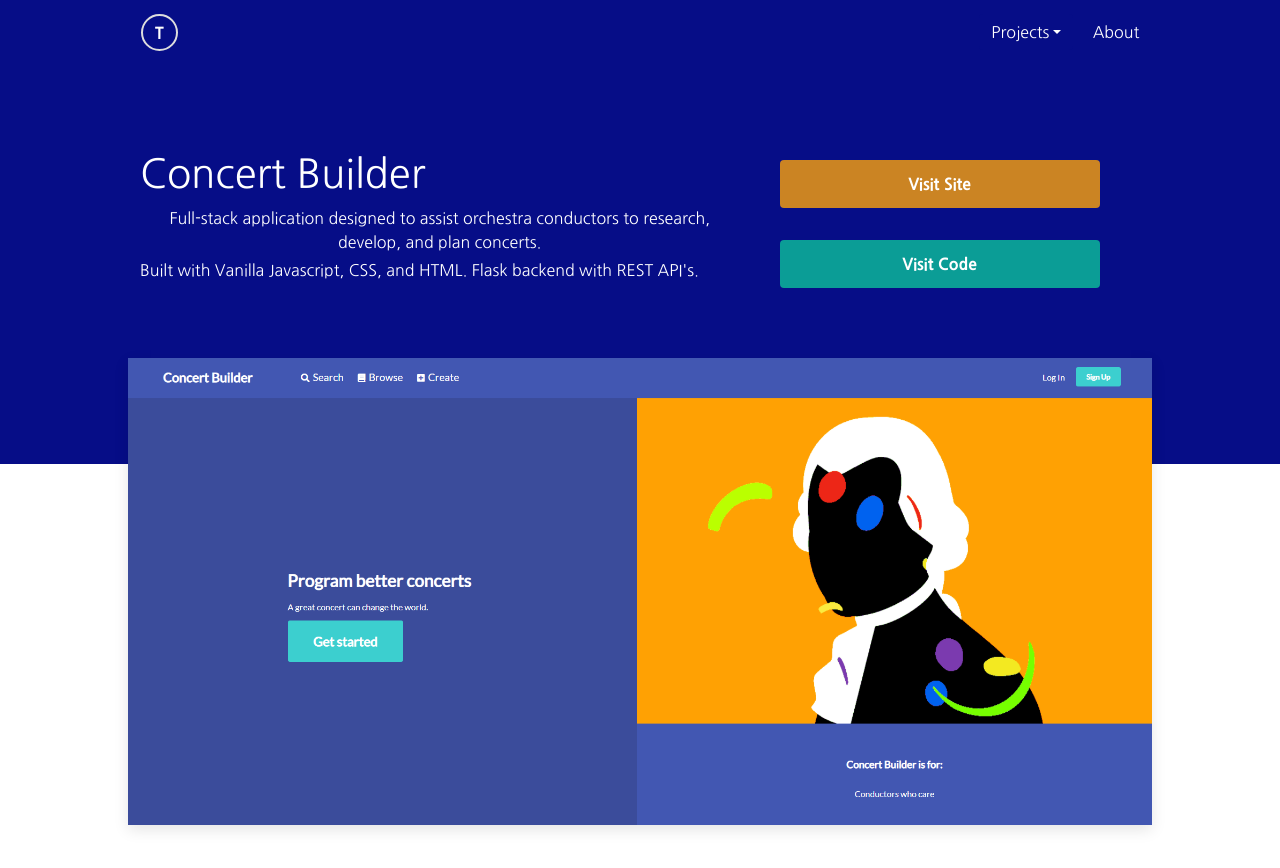
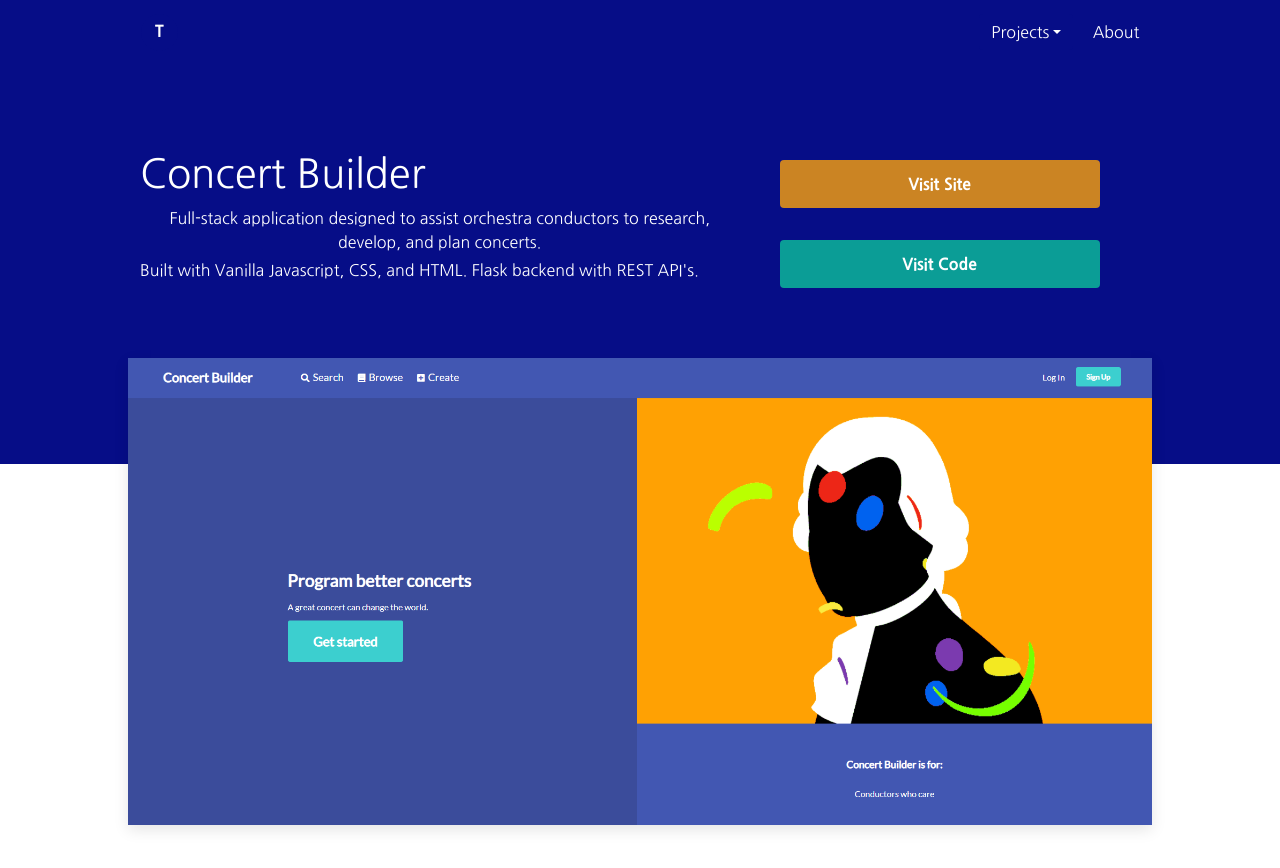
Before and after one commit to thecodingconductor/react-portfolio, a React (Create React App) app: page /projects in a window 1280 px wide. Shown: the top 868 px of the page. Built offline with nearby package versions, Linux system fonts and the light colour scheme.

Commit message:
removed border

```diff
--- a/src/custom.scss
+++ b/src/custom.scss
@@ -144,7 +144,6 @@ h1 {
         .icon-left {
             background-color: $blue-main;
             border-radius: 50%;
-            border: 2px solid #DDDDDD;
             height: 37px;
             width: 37px;
             cursor: pointer;
```
